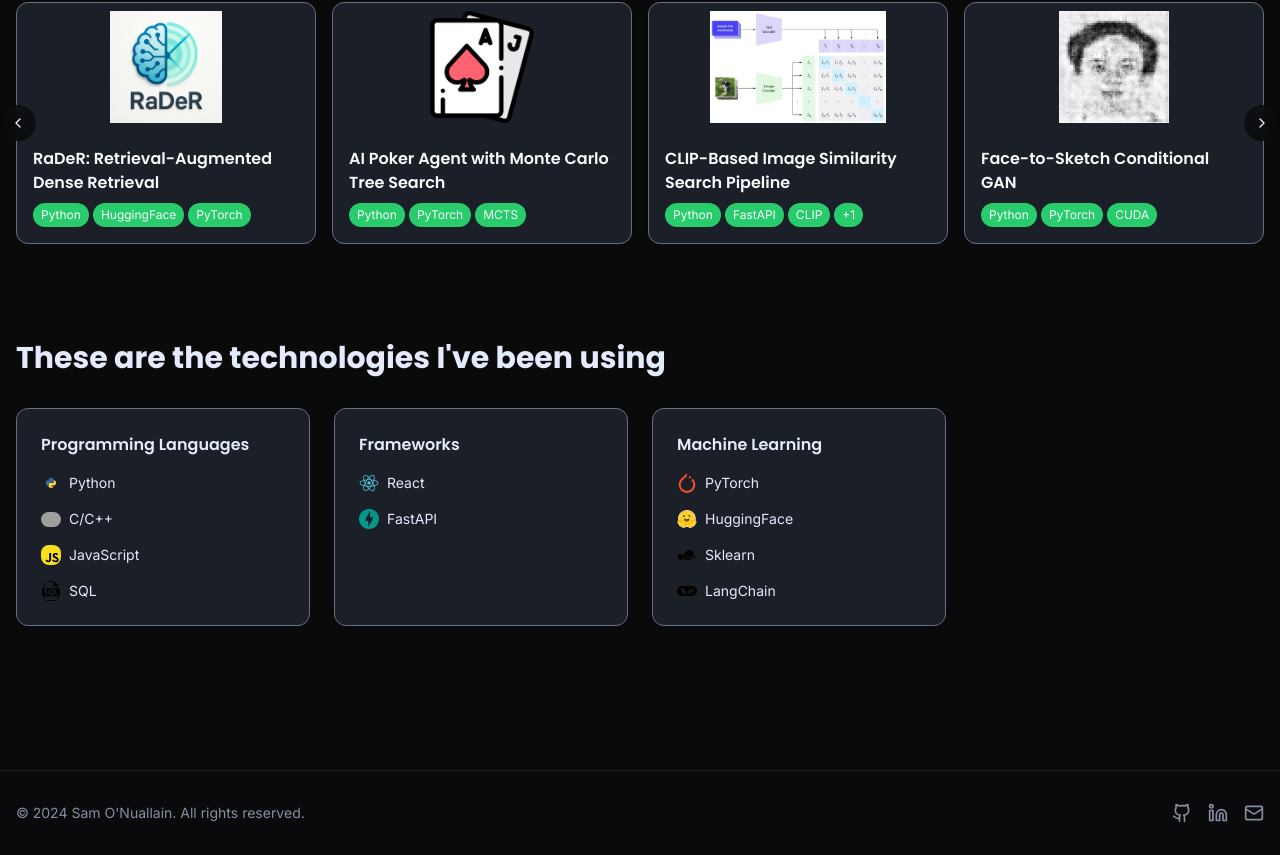
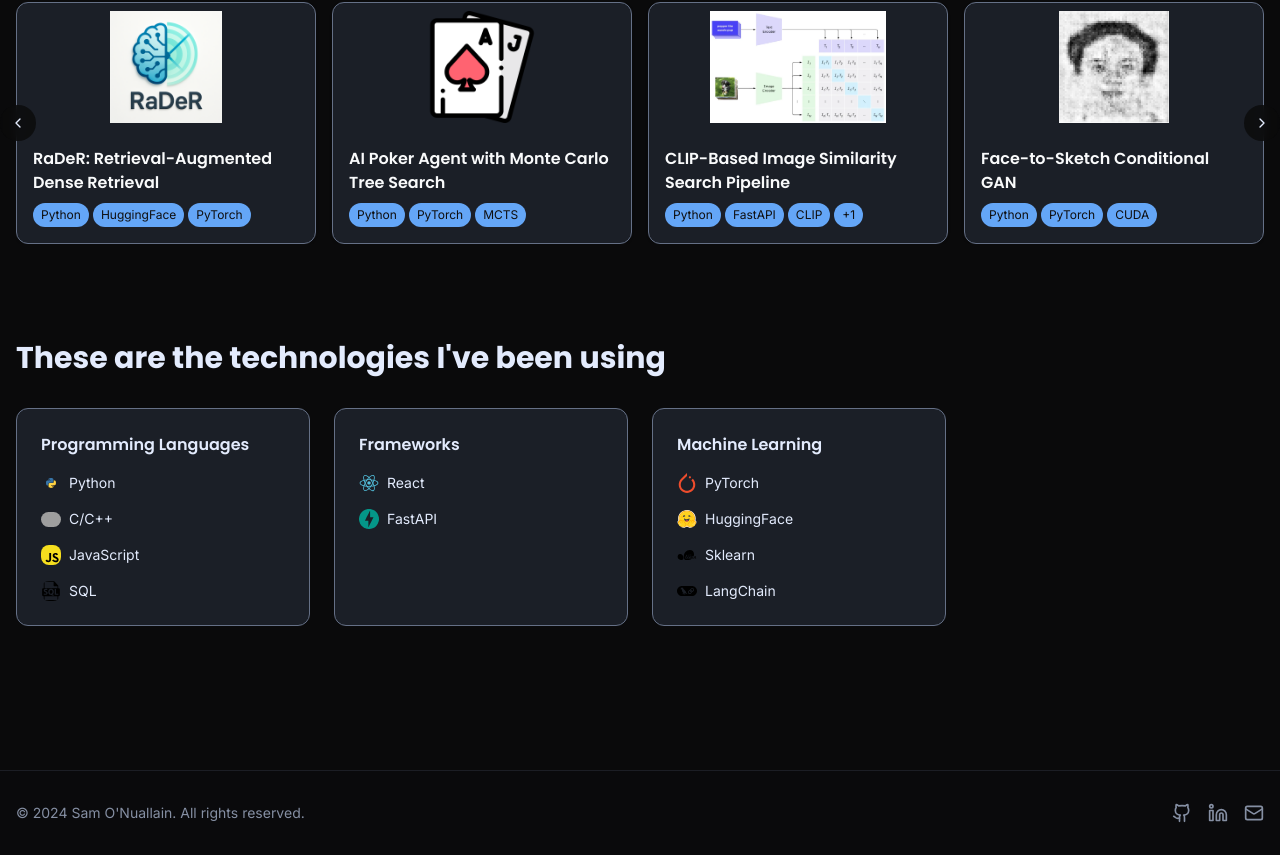
Before and after one commit to samonuall/personal_website, a Next.js app: page / in a window 1280 px wide. Shown: the part 1176-2031 px from the top of the page. Built offline with nearby package versions, Linux system fonts and the light colour scheme; grey boxes are pictures that could not be loaded.

Commit message:
style: use primary blue for tech chips and company names

```diff
--- a/components/experience-card.tsx
+++ b/components/experience-card.tsx
@@ -35,7 +35,7 @@
           <div className="text-sm text-muted-foreground mb-2">
             {experience.dateRange} • {experience.location}
           </div>
-          <h3 className="font-medium mb-4 text-secondary">{experience.company}</h3>
+          <h3 className="font-medium mb-4 text-primary">{experience.company}</h3>
           <ul className="text-sm text-muted-foreground list-disc list-inside">
             Click to learn more
           </ul>
@@ -51,7 +51,7 @@
             <div className="text-sm text-muted-foreground">
               {experience.dateRange} • {experience.location}
             </div>
-            <h3 className="font-medium text-secondary">{experience.company}</h3>
+            <h3 className="font-medium text-primary">{experience.company}</h3>
             <ul className="text-muted-foreground list-disc list-inside">
               {experience.description.map((point, index) => (
                 <li key={index} className="mb-2">{point}</li>
--- a/components/project-slider.tsx
+++ b/components/project-slider.tsx
@@ -49,13 +49,13 @@
                 {project.technologies.slice(0, 3).map((tech) => (
                   <span
                     key={tech}
-                    className="px-2 py-1 bg-secondary rounded-full text-xs"
+                    className="px-2 py-1 bg-primary rounded-full text-xs text-primary-foreground"
                   >
                     {tech}
                   </span>
                 ))}
                 {project.technologies.length > 3 && (
-                  <span className="px-2 py-1 bg-secondary rounded-full text-xs">
+                  <span className="px-2 py-1 bg-primary rounded-full text-xs text-primary-foreground">
                     +{project.technologies.length - 3}
                   </span>
                 )}
```
